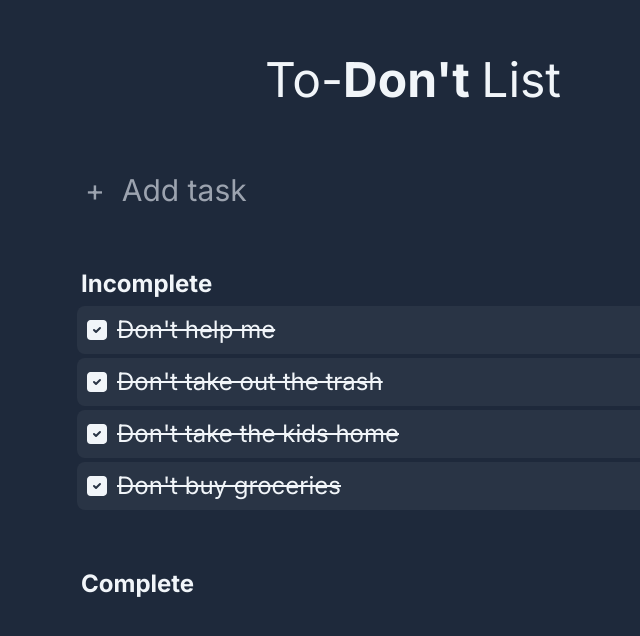
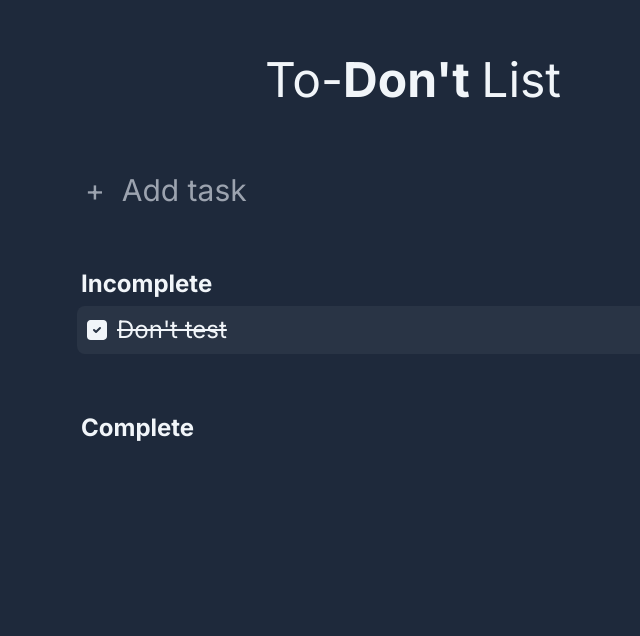
Before and after one commit to elvinfu/To-Dont-List, a Next.js app: page / in a window 1280 px wide. Shown: the top 636 px of the page, without its empty margins (227-867 px from the left). Built offline with nearby package versions, Linux system fonts and the light colour scheme; data requests are answered from the project's data file.

Commit message:
fixed build bugs, removed buymecoffee

```diff
--- a/src/app/page.tsx
+++ b/src/app/page.tsx
@@ -9,7 +9,7 @@ export default async function Home() {
         <div className="flex-grow text-center">
           <h1 className="text-5xl">
             To-
-            <span className="font-bold">Don't </span>List
+            <span className="font-bold">Don&apos;t </span>List
           </h1>
         </div>
       </header>
@@ -18,18 +18,6 @@ export default async function Home() {
           <TodoList todos={todos} />
         </div>
       </div>
-      <script
-        data-name="BMC-Widget"
-        data-cfasync="false"
-        src="https://cdnjs.buymeacoffee.com/1.0.0/widget.prod.min.js"
-        data-id="fuelvin"
-        data-description="Support me on Buy me a coffee!"
-        data-message="*E-sips coffee* mmmmm"
-        data-color="#FF813F"
-        data-position="Right"
-        data-x_margin="18"
-        data-y_margin="18"
-      ></script>
     </>
   );
 }
--- a/src/components/TodoList.tsx
+++ b/src/components/TodoList.tsx
@@ -15,8 +15,8 @@ const TodoList: React.FC<TodoListProps> = ({ todos }) => {
         {todos
           .filter((todo) => todo.completed)
           .map((todo) => (
-            <div className="py-0.5">
-              <TodoItem key={todo.id} todo={todo}></TodoItem>
+            <div key={todo.id} className="py-0.5">
+              <TodoItem todo={todo}></TodoItem>
             </div>
           ))}
       </ul>
@@ -25,8 +25,8 @@ const TodoList: React.FC<TodoListProps> = ({ todos }) => {
         {todos
           .filter((todo) => !todo.completed)
           .map((todo) => (
-            <div className="py-0.5">
-              <TodoItem key={todo.id} todo={todo}></TodoItem>
+            <div key={todo.id} className="py-0.5">
+              <TodoItem todo={todo}></TodoItem>
             </div>
           ))}
       </ul>
--- a/src/data/todos.json
+++ b/src/data/todos.json
@@ -1,23 +1,8 @@
 {
   "tasks": [
     {
-      "id": "471d8839-eaa9-4ca2-b04c-461ecd8e1870",
-      "text": "Don't help me",
-      "completed": true
-    },
-    {
-      "id": "d0428145-ad66-4e0a-9674-82a520c31d08",
-      "text": "Don't take out the trash",
-      "completed": true
-    },
-    {
-      "id": "c8313c9a-7487-483c-b232-ba45959892c8",
-      "text": "Don't take the kids home",
-      "completed": true
-    },
-    {
-      "id": "ffc3c672-cc4e-4790-8a0c-e5e2676ca4b2",
-      "text": "Don't buy groceries",
+      "id": "cd04a6d8-2855-4338-941f-cc20c283f9bb",
+      "text": "Don't test",
       "completed": true
     }
   ]
```
